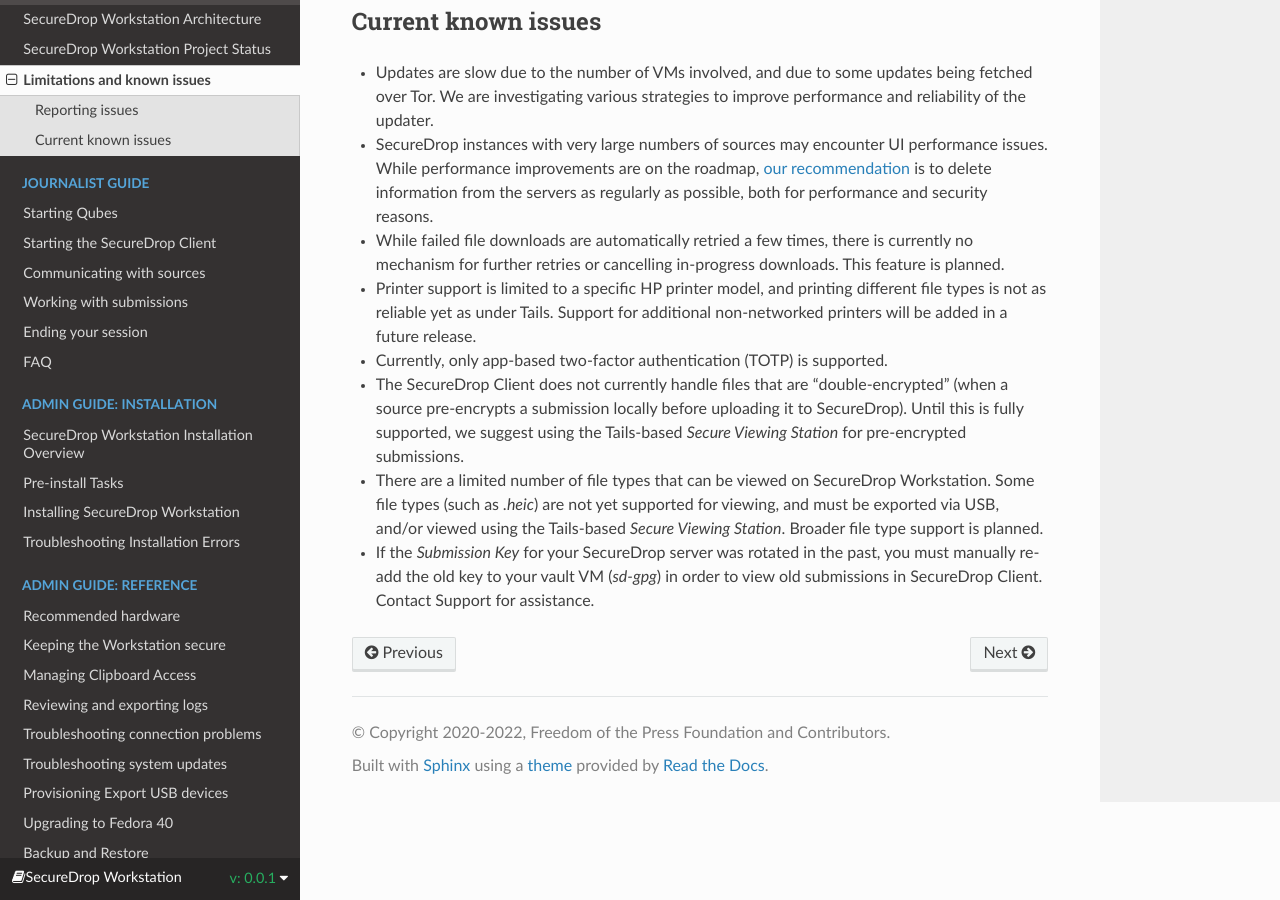
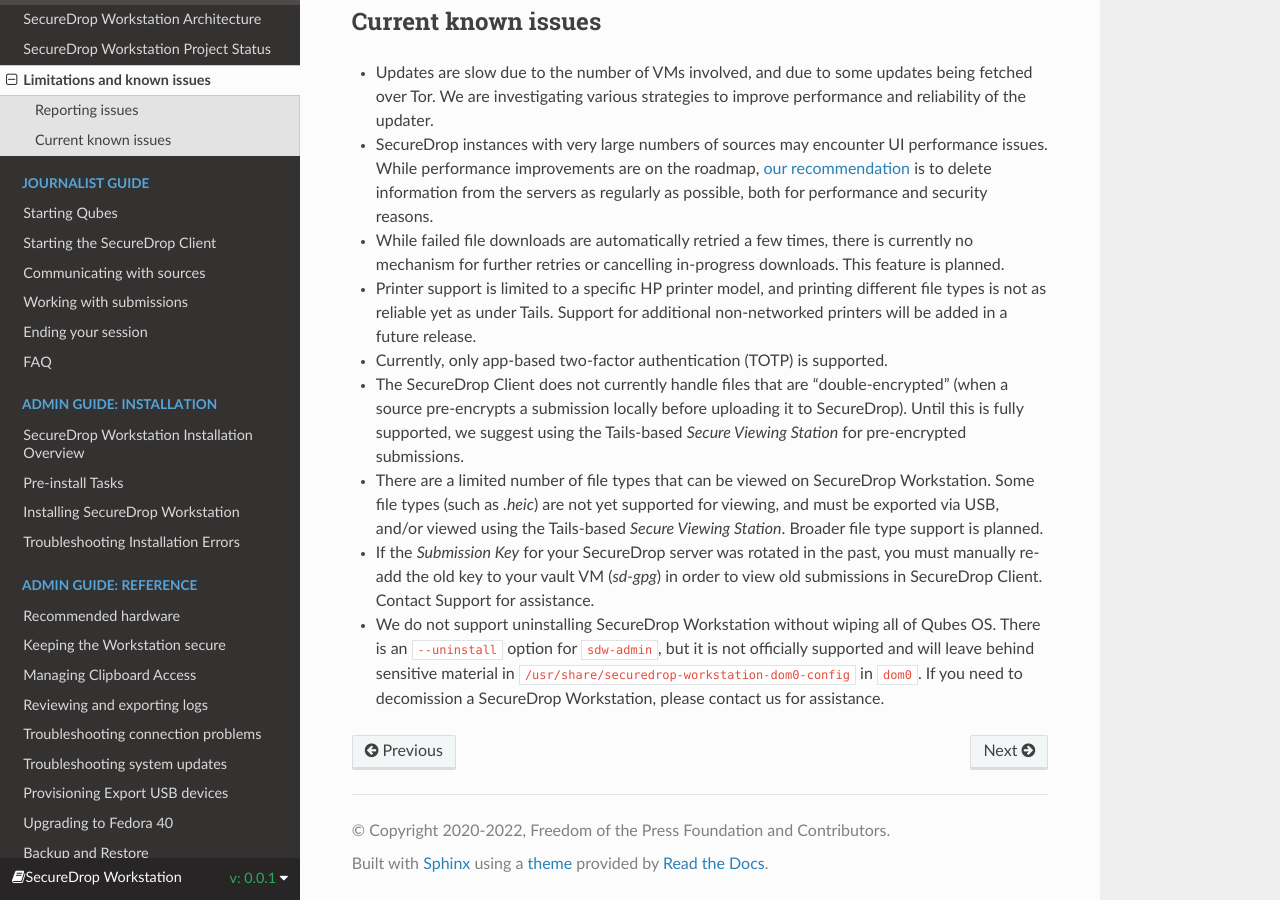
Before and after one commit to freedomofpress/securedrop-workstation-docs, a Sphinx documentation site: the page built from docs/general/known_issues.rst, in a window 1280 px wide and 900 px high, scrolled down 528 px. Built offline with Sphinx 7.4.7 and the Read the Docs theme 2.0.0, drawn with Linux system fonts in a browser that asks for light colours.

Commit message:
Document uninstalling under known issues
At <https://github.com/freedomofpress/securedrop-workstation-docs/pull/231#issuecomment-2224013736>
Nathan pointed out that since we're shipping `--uninstall`, we should
document that it is incomplete.

```diff
--- a/docs/general/known_issues.rst
+++ b/docs/general/known_issues.rst
@@ -44,3 +44,8 @@
 - If the *Submission Key* for your SecureDrop server was rotated in the past,
   you must manually re-add the old key to your vault VM (`sd-gpg`) in order to
   view old submissions in SecureDrop Client. Contact Support for assistance.
+- We do not support uninstalling SecureDrop Workstation without wiping all of
+  Qubes OS. There is an ``--uninstall`` option for ``sdw-admin``, but it is not
+  officially supported and will leave behind sensitive material in
+  ``/usr/share/securedrop-workstation-dom0-config`` in ``dom0``. If you need to decomission
+  a SecureDrop Workstation, please contact us for assistance.
```
